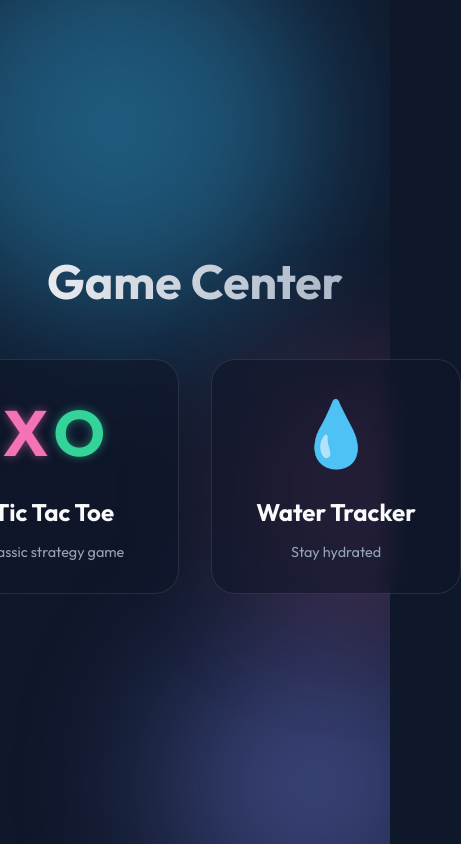
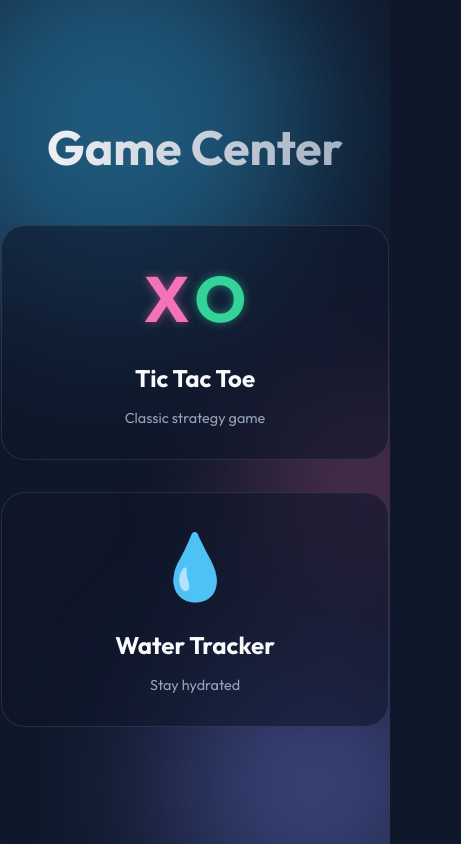
Before and after one commit to neelsave/TicTacToeGame, a plain HTML site: page index.html in a window 390 px wide. Shown: the whole page, 461 px wide, since content can reach past the window. Drawn offline with Linux system fonts and the light colour scheme.

Commit message:
improved ui

```diff
--- a/style.css
+++ b/style.css
@@ -395,7 +395,7 @@ body {
 
     .game-container {
         padding: 1.5rem;
-        width: 90%;
+        width: 95%;
     }
 
     .scoreboard {
@@ -466,10 +466,11 @@ body {
 
 .app-grid {
     display: grid;
-    grid-template-columns: repeat(auto-fit, minmax(250px, 1fr));
+    grid-template-columns: repeat(auto-fit, minmax(200px, 1fr));
     gap: 2rem;
-    width: 100%;
+    width: 90%;
     max-width: 800px;
+    margin: 0 auto;
 }
 
 .app-card {
```
